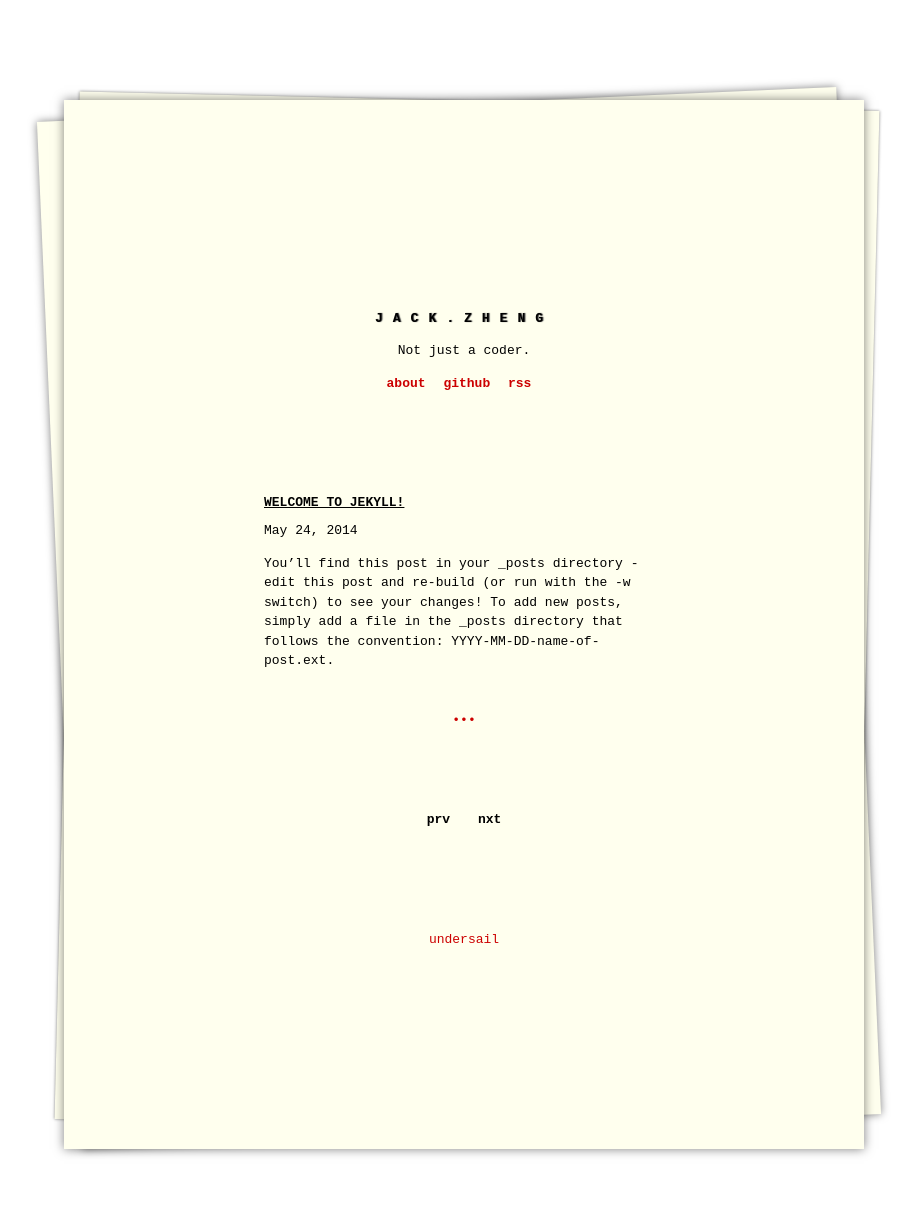
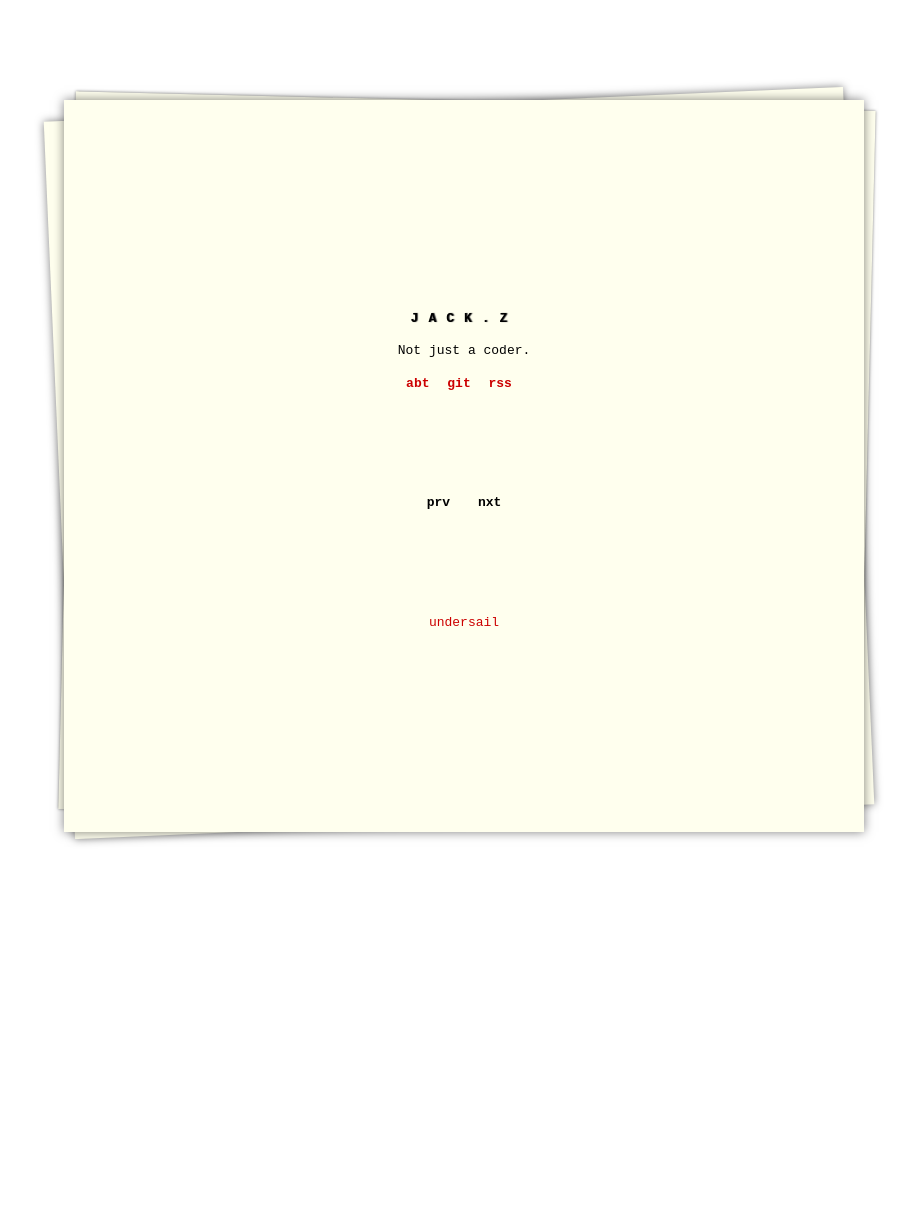
Before and after one commit to undersail/undersail.github.com, a Jekyll site: the page built from index.html, in a window 1280 px wide. Shown: the whole page, without its empty margins (176-1093 px from the left). Built offline with Jekyll 4.4.1, drawn with Linux system fonts in a browser that asks for light colours; the list of posts is cut into pages by our own code; after the commit the page ends 912 px from its top, so only the background shows below that.

Commit message:
init info & post

```diff
--- a/_config.yml
+++ b/_config.yml
@@ -1,5 +1,5 @@
 # Site settings
-title: "Jack.Zheng"
+title: "Jack.Z"
 description: "Not just a coder."
 baseurl: ""
 url: "http://i.easyapple.net"
@@ -12,9 +12,9 @@
 
 # Links
 links:
-  - title: "about"
+  - title: "abt"
     url: /about
-  - title: "github"
+  - title: "git"
     url: https://github.com/undersail
   - title: "rss"
     url: /feed.xml
--- a/_posts/2014-05-24-welcome-to-jekyll.markdown
+++ /dev/null
@@ -1,24 +0,0 @@
----
-layout: post
-title:  "Welcome to Jekyll!"
-date:   2014-05-24 23:52:38
-categories: jekyll update
----
-
-You'll find this post in your `_posts` directory - edit this post and re-build (or run with the `-w` switch) to see your changes!
-To add new posts, simply add a file in the `_posts` directory that follows the convention: YYYY-MM-DD-name-of-post.ext.
-
-Jekyll also offers powerful support for code snippets:
-
-{% highlight ruby %}
-def print_hi(name)
-  puts "Hi, #{name}"
-end
-print_hi('Tom')
-#=> prints 'Hi, Tom' to STDOUT.
-{% endhighlight %}
-
-Check out the [Jekyll docs][jekyll] for more info on how to get the most out of Jekyll. File all bugs/feature requests at [Jekyll's GitHub repo][jekyll-gh].
-
-[jekyll-gh]: https://github.com/jekyll/jekyll
-[jekyll]:    http://jekyllrb.com
```
Also changed, not shown: _posts/resume.markdown (added, +166 -0 lines).
